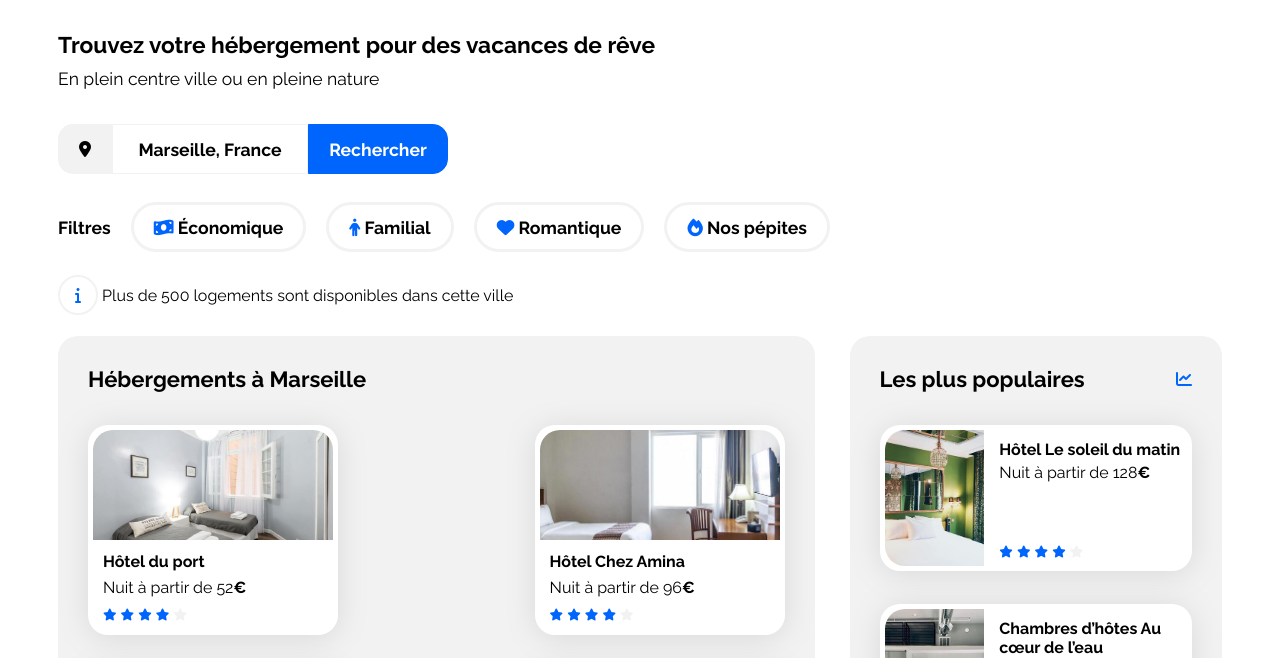
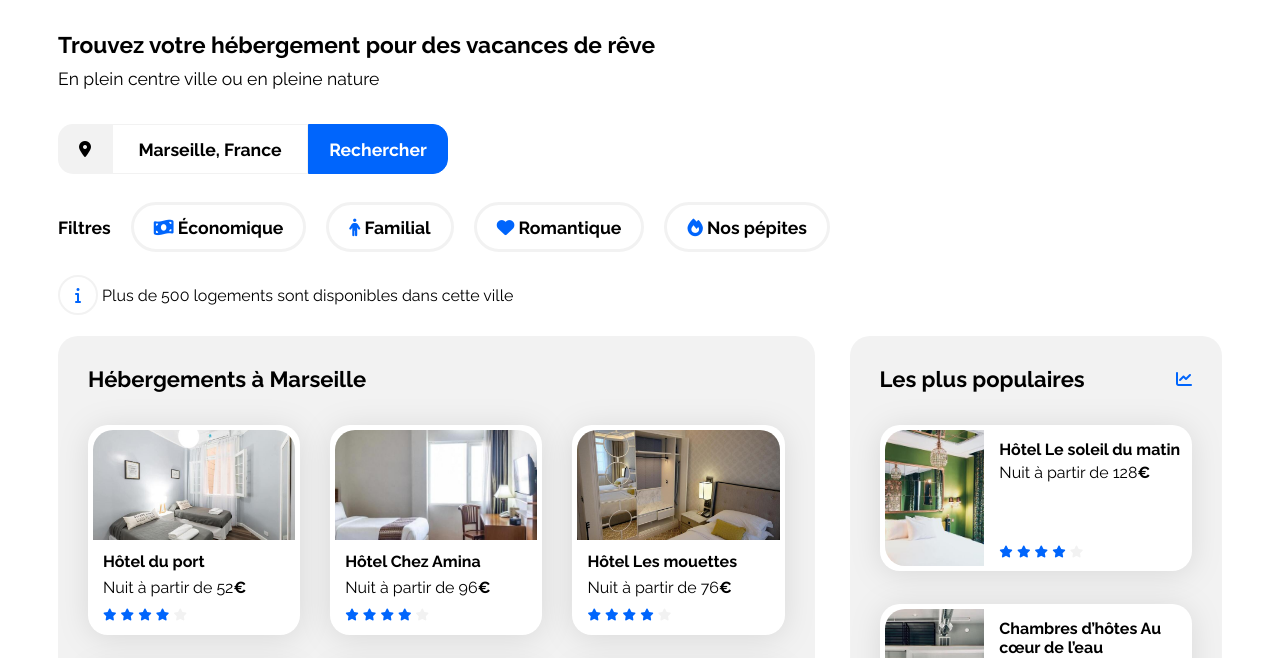
Before and after one commit to Josef1923/OC-Booki-Projet2, a plain HTML site: page index.html in a window 1280 px wide. Shown: the part 62-720 px from the top of the page. Drawn offline with Linux system fonts and the light colour scheme.

Commit message:
modif css hébéergelent en %

```diff
--- a/css/style.css
+++ b/css/style.css
@@ -214,9 +214,12 @@ li {
 }
 
 .marseille-cards .card {
-    width: 240px;
     height: 200px;
     margin-top: 33px;
+}
+
+.marseille-cards a {
+    width: calc(33.33% - 20px);
 }
 
 .marseille-cards img {
@@ -310,7 +313,7 @@ li {
 }
 
 .activities-cards a {
-    width: 22%;
+    width: calc(25% - 20px);
 
 }
 
```
